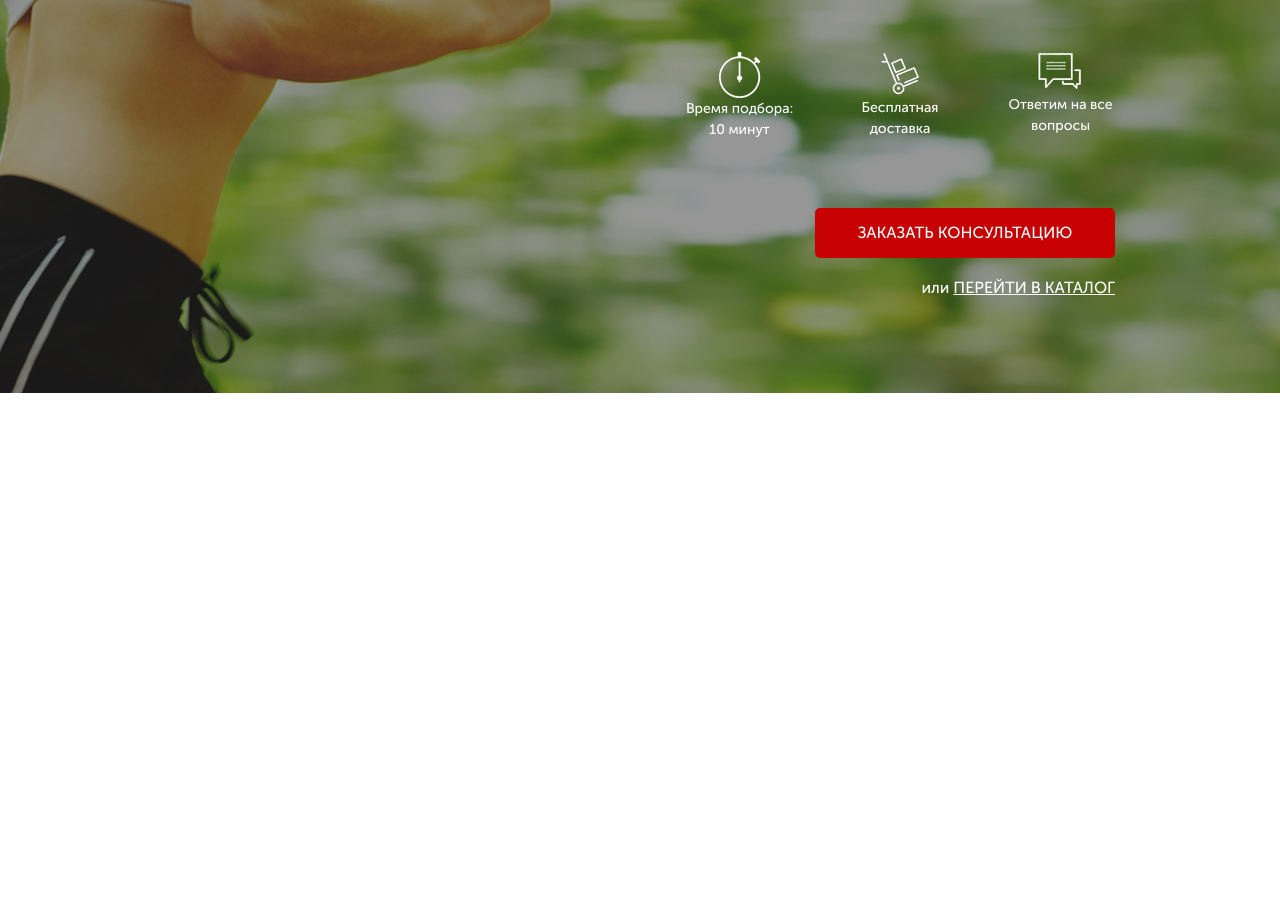
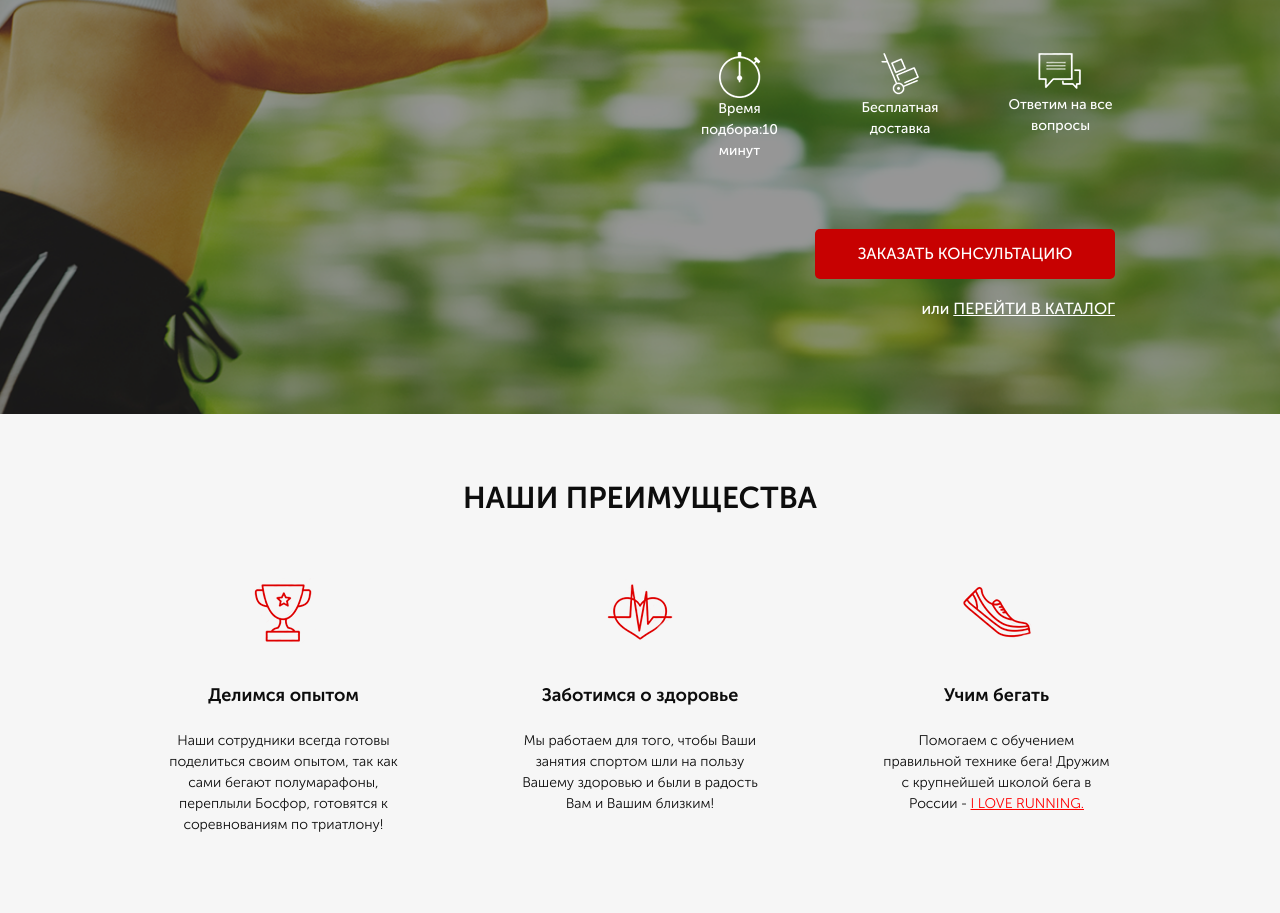
Before and after one commit to ArtemLPC/puls_project, a website: page src/index.html in a window 1280 px wide. Shown: the part 270-1183 px from the top of the page. Before the commit the page ends 800 px from the top, so only its background shows below. Drawn offline with Linux system fonts and the light colour scheme.

Commit message:
last section - advantages

```diff
--- a/src/index.html
+++ b/src/index.html
@@ -35,7 +35,7 @@
                 <div class="promo__subheader">с учётом Вашего уровня подготовки</div>
 
                 <div class="promo__icons">
-                    <div class="promo__icon"><img src="icons/timer.png" alt="">Время подбора:<br>10 минут</div>
+                    <div class="promo__icon"><img src="icons/timer.png" alt="">Время подбора:10 минут</div>
                     <div class="promo__icon"><img src="icons/hand-cart.png" alt="">Бесплатная доставка</div>
                     <div class="promo__icon"><img src="icons/messages.png" alt="">Ответим на все вопросы</div>
                 </div>
@@ -49,5 +49,23 @@
 
         </div>
     </div>
+
+    <div class="advantages">
+        <div class="container">
+
+            <h2 class="titles">НАШИ ПРЕИМУЩЕСТВА</h2>
+
+            <div class="advantages__wrapper">
+                <div class="advantages__icon"><img src="icons/cup.png" alt=""><span>Делимся опытом</span>Наши сотрудники всегда готовы поделиться своим опытом, так как сами бегают полумарафоны, переплыли Босфор, готовятся к соревнованиям по триатлону!</div>
+                <div class="advantages__icon"><img src="icons/heart.png" alt=""><span>Заботимся о здоровье</span>Мы работаем для того, чтобы Ваши занятия спортом шли на пользу Вашему здоровью и были в радость Вам и Вашим близким!
+                    </div>
+                <div class="advantages__icon"><img src="icons/shoe.png" alt=""><span>Учим бегать</span>Помогаем с обучением
+                    правильной технике бега! Дружим с крупнейшей школой бега в России - <a href="#">I LOVE RUNNING.</a>
+                    </div>
+            </div>
+
+        </div>
+    </div>
+
 </body>
 </html>
--- /dev/null
+++ b/src/sass/blocks/_advantages.scss
@@ -0,0 +1,34 @@
+.advantages {
+    min-height: 472px;
+    padding: 69px 0px 78px 0px;
+    background-color: #f6f6f6;
+    &__wrapper {
+        display: flex;
+        justify-content: space-between;
+    }
+    &__icon {
+        text-align: center;
+        color: #0d0d0d;
+        font-size: 14px;
+        font-weight: 300;
+        max-width: 237px;
+        img {
+            display: block;
+            margin: 0 auto;
+            margin-bottom: 38px;
+        }
+        span {
+            display: block;
+            text-align: center;
+            color: #0d0d0d;
+            font-size: 18px;
+            font-weight: 700;
+            line-height: 18px;
+            margin-bottom: 26px;
+        }
+        a {
+            color: #ff0000;
+            text-decoration: underline;
+        }
+    }
+}
--- /dev/null
+++ b/src/sass/blocks/_titles.scss
@@ -0,0 +1,8 @@
+.titles {
+    color: #0d0d0d;
+    font-size: 30px;
+    font-weight: 700;
+    line-height: 30px;
+    margin-bottom: 65px;
+    text-align: center;
+}
--- a/src/sass/style.scss
+++ b/src/sass/style.scss
@@ -7,3 +7,5 @@
 @import 'blocks/promo';
 @import 'blocks/header';
 @import 'blocks/button';
+@import 'blocks/advantages';
+@import 'blocks/titles';
```
Also changed, not shown: src/css/style.min.css.
